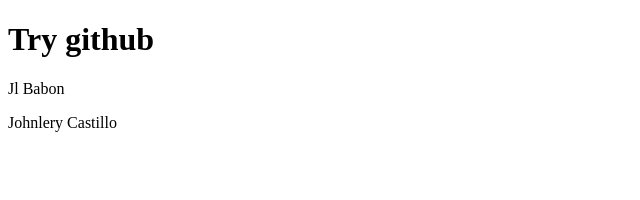
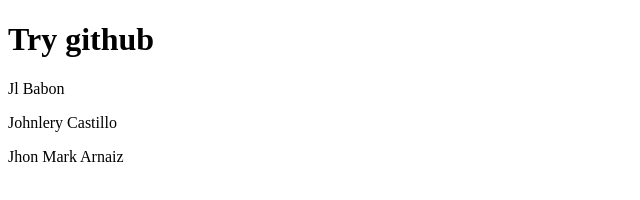
Before and after one commit to jhonlloydbabon/simple-v1, a plain HTML site: page index.html in a window 1280 px wide. Shown: the whole page, without its empty margins (0-640 px from the left). Drawn offline with Linux system fonts and the light colour scheme.

Commit message:
added name

```diff
--- a/index.html
+++ b/index.html
@@ -10,5 +10,6 @@
     <h1>Try github</h1>
     <p>Jl Babon</p>
     <p>Johnlery Castillo</p>
+    <p>Jhon Mark Arnaiz</p>
 </body>
 </html>
```
